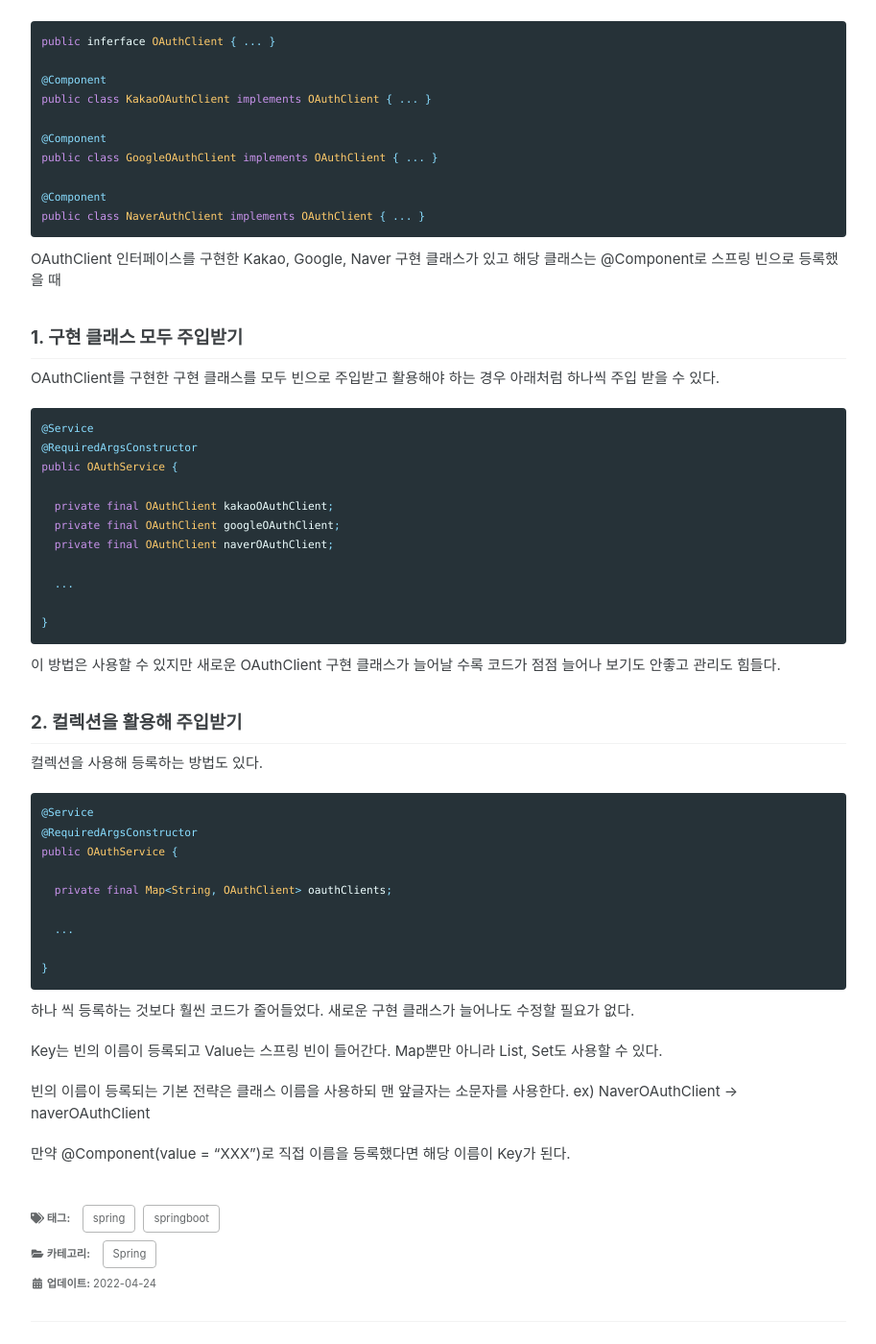
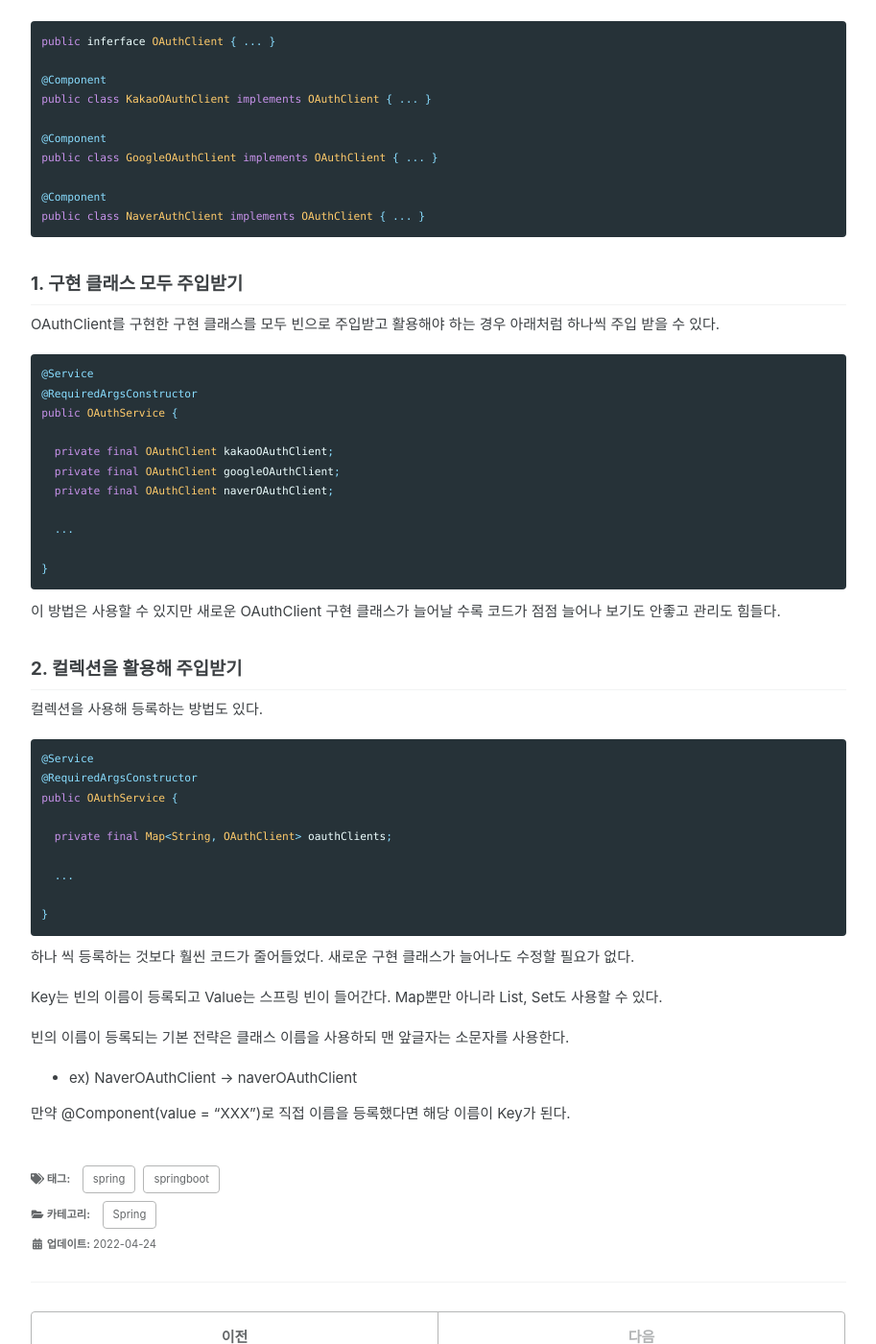
Before and after one commit to yoonms0617/yoonms0617.github.io, a Jekyll site: the page built from _posts/spring/2022-04-25-같은 타입의 빈들 컬렉션으로 주입받기.md, in a window 1280 px wide and 1400 px high, scrolled down 196 px. Shown: the whole window at 96% size, without its empty margins (183-1096 px from the left). Built offline with Jekyll 4.4.1, drawn with Linux system fonts in a browser that asks for light colours; cached includes are drawn as plain includes; some web fonts are replaced; comment, search, counter and statistics services are not loaded.

Commit message:
MOD [Post] - 같은 타입의 빈들 컬렉션으로 주입받기
글 간격 수정

````diff
--- a/_posts/spring/2022-04-25-같은 타입의 빈들 컬렉션으로 주입받기.md
+++ b/_posts/spring/2022-04-25-같은 타입의 빈들 컬렉션으로 주입받기.md
@@ -22,8 +22,6 @@ public class GoogleOAuthClient implements OAuthClient { ... }
 @Component
 public class NaverAuthClient implements OAuthClient { ... }
 ```
-
-OAuthClient 인터페이스를 구현한 Kakao, Google, Naver 구현 클래스가 있고 해당 클래스는 @Component로 스프링 빈으로 등록했을 때
 
 ## 1. 구현 클래스 모두 주입받기
 
@@ -65,6 +63,8 @@ public OAuthService {
 
 Key는 빈의 이름이 등록되고 Value는 스프링 빈이 들어간다. Map뿐만 아니라 List, Set도 사용할 수 있다.
 
-빈의 이름이 등록되는 기본 전략은 클래스 이름을 사용하되 맨 앞글자는 소문자를 사용한다. ex) NaverOAuthClient → naverOAuthClient
+빈의 이름이 등록되는 기본 전략은 클래스 이름을 사용하되 맨 앞글자는 소문자를 사용한다.
+
+- ex) NaverOAuthClient → naverOAuthClient
 
 만약 @Component(value = "XXX")로 직접 이름을 등록했다면 해당 이름이 Key가 된다.
````
